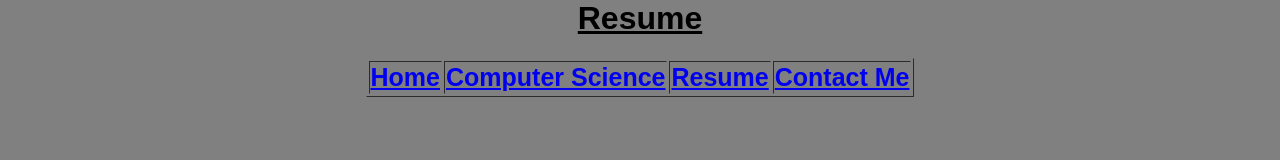
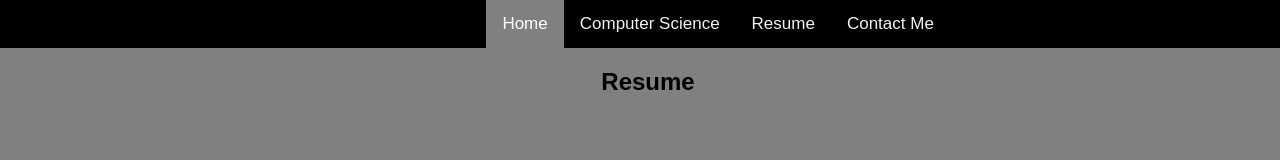
Before and after one commit to CarsonLenzinger/CarsonLenzinger.github.io, a plain HTML site: page Resume.html in a window 1280 px wide. Drawn offline with Linux system fonts and the light colour scheme.

Commit message:
Updated pages bar

```diff
--- a/Resume.html
+++ b/Resume.html
@@ -10,16 +10,18 @@
 
 
 <body>
-  <h1 id="title"> Resume </h1>
-   <section>
-    <table align="center" class="pages" border="1">
-            <tr>
-                <th><a href="index.html"> Home </a></th>
-                <th><a href="ComputerScience.html" >  Computer Science </a></th>
-                <th><a href="Resume.html"> Resume </a></th>
-                <th><a href="ContactMe.html"> Contact Me </a></th>
-      </table>
-      </section>
+  <section>
+    <div style="padding-left:38%" class="topnav">
+  <a class="active" href="index.html">Home</a>
+  <a href="ComputerScience.html">Computer Science</a>
+  <a href="Resume.html">Resume</a>
+  <a href="ContactMe.html">Contact Me</a>
+</div>
+
+<div style="padding-left:16px">
+  <h2 align="center">Resume</h2>
+</section>
+
 </body>
 
 
```
